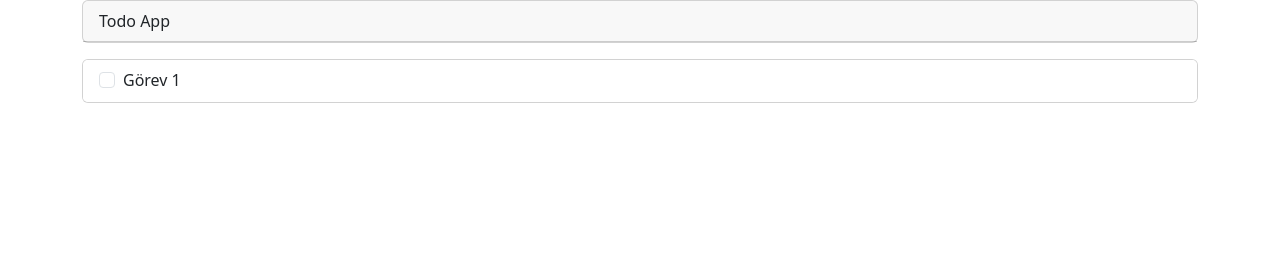
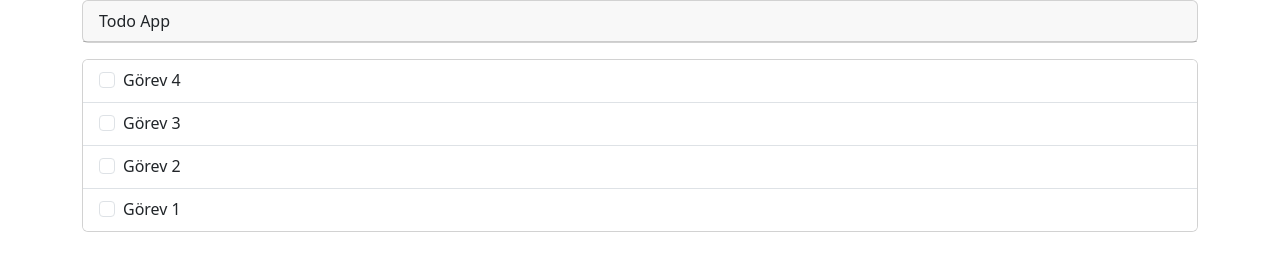
Before and after one commit to VeyselGaziDuran/ToDoApp, a plain HTML site: page index.html in a window 1280 px wide. Drawn offline with nearby package versions, Linux system fonts and the light colour scheme.

Commit message:
dom added

```diff
--- a/index.html
+++ b/index.html
@@ -20,12 +20,6 @@
 
                 <div class="card mt-3">
                     <ul id="task-list" class="list-group list-group-flush">
-                        <li class="task list-group-item">
-                            <div class="form-check">
-                                <input type="checkbox" id="1" class="form-check-input">
-                                <label for="1" class="form-check-label">Görev 1</label>
-                            </div>
-                        </li>
                     </ul>
                 </div>
             </div>
--- a/script.js
+++ b/script.js
@@ -0,0 +1,26 @@
+let sonuc
+
+let gorevListesi = [
+    {id: 1, gorevAdi: "Görev 1"},
+    {id: 2, gorevAdi: "Görev 2"},
+    {id: 3, gorevAdi: "Görev 3"},
+    {id: 4, gorevAdi: "Görev 4"}
+    ]
+
+let ul = document.getElementById("task-list")
+
+// let count = ul.children.length
+
+for (let gorev of gorevListesi ){
+
+    let li =  `
+        <li class="task list-group-item">
+            <div class="form-check">
+                <input type="checkbox" id="${gorev.id}" class="form-check-input">
+                <label for="${gorev.id}" class="form-check-label">${gorev.gorevAdi}</label>
+            </div>
+        </li>
+`
+
+ul.insertAdjacentHTML("afterbegin", li)
+}
```
